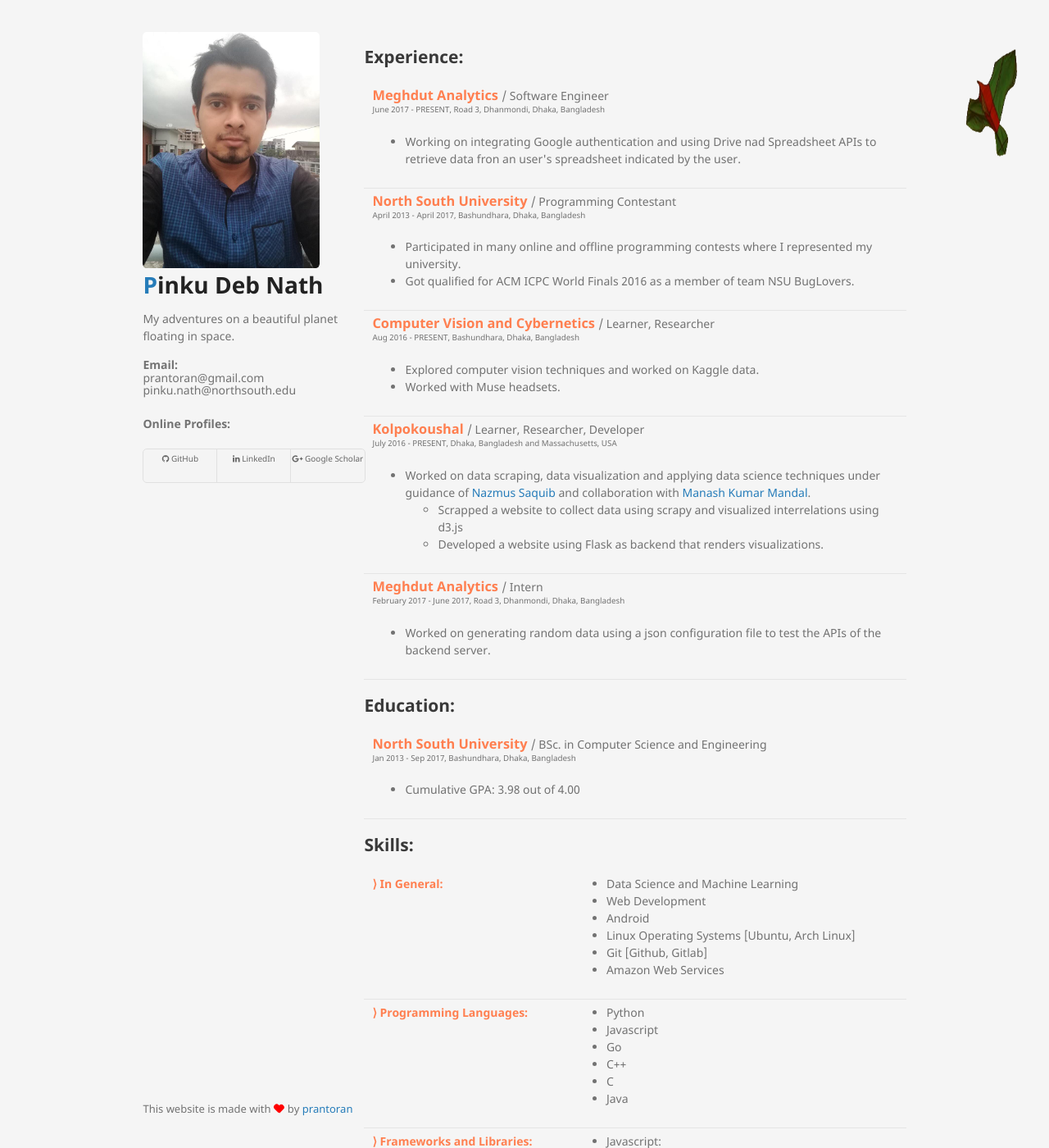
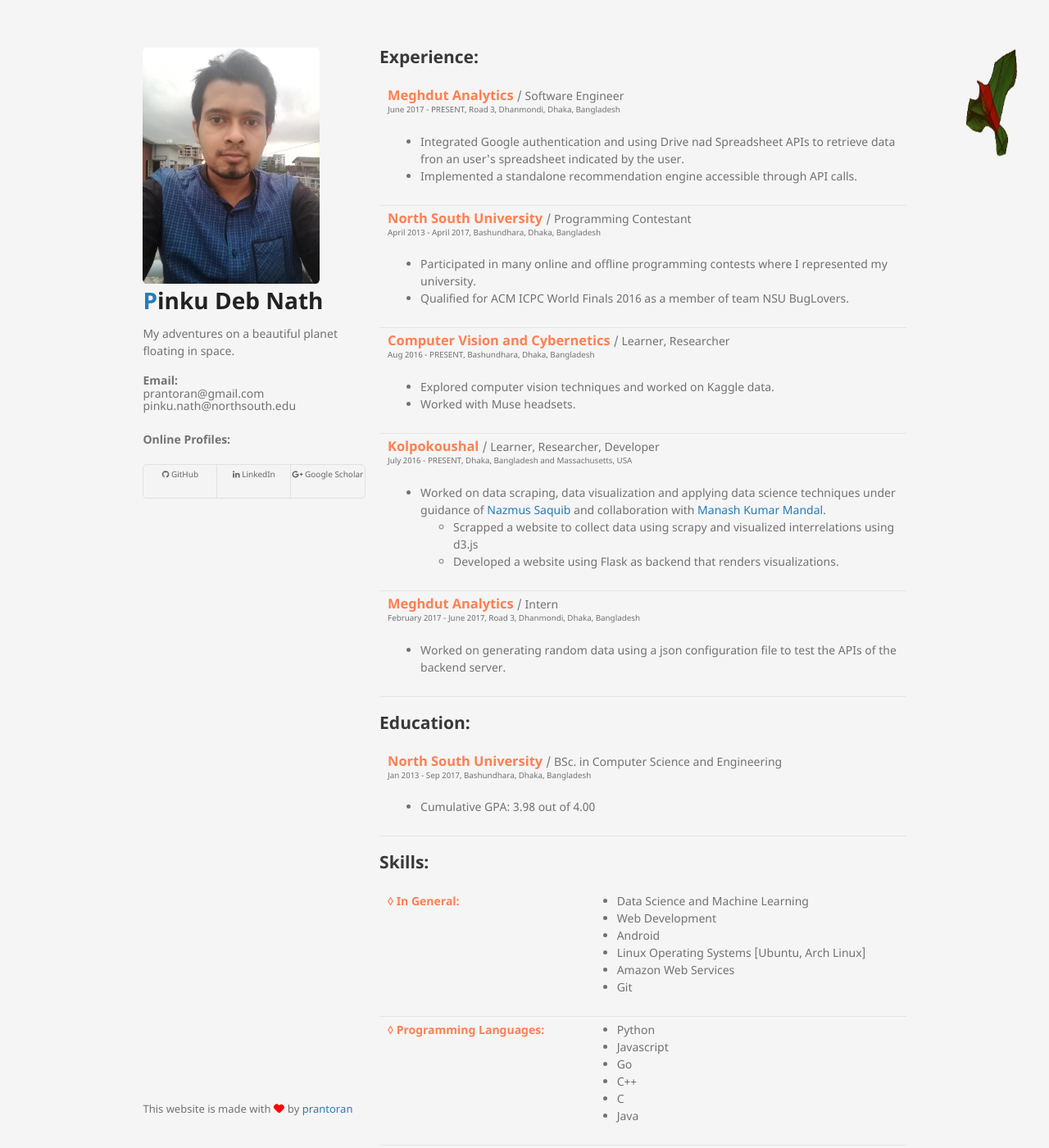
Before and after one commit to prantoran/yo, a Jekyll site: the page built from index.html, in a window 1280 px wide and 1400 px high. Shown: the whole window at 82% size. Built offline with Jekyll 4.4.1, drawn with Linux system fonts in a browser that asks for light colours; some of the changed text lies outside the part shown.

Commit message:
Update content

```diff
--- a/_layouts/default.html
+++ b/_layouts/default.html
@@ -20,7 +20,7 @@
   <body class='scrollbar' id='style-1'>
     <div class="wrapper">
       <header>
-        <img class='avatar avatar-lowmargintop' src="{{ '/assets/image/avatar.jpg?v=' | append: site.github.build_revision | relative_url }}" />
+        <img class='avatar' src="{{ '/assets/image/avatar.jpg?v=' | append: site.github.build_revision | relative_url }}" />
         <!-- <h1>{{ site.title | default: site.github.repository_name }}</h1> -->
         <h1><a>P</a>inku Deb Nath</h1>
         <p class='lowmargintop'>{{ site.description | default: site.github.project_tagline }}</p>
@@ -101,6 +101,6 @@
             ga('send', 'pageview');
         </script>
     {% endif %}
-    <img class='bird-graffiti' src="{{ '/assets/image/bdb.png' }}"
+    <img class='bird-graffiti' src="{{ '/assets/image/bdb.png?v='| append: site.github.build_revision | relative_url }}"
   </body>
 </html>
--- a/_sass/jekyll-theme-minimal.scss
+++ b/_sass/jekyll-theme-minimal.scss
@@ -173,7 +173,7 @@
 }
 
 section {
-  width:71%;
+  width:69%;
   float:right;
   padding-bottom:50px;
 }
--- a/assets/css/style.scss
+++ b/assets/css/style.scss
@@ -52,9 +52,6 @@
 .lowmargintop {
     margin-top: -2%;
 }
-.avatar-lowmargintop {
-    margin-top: -7%;
-}
 
 .footer-lowmarginbottom {
     margin-bottom: -1%;
--- a/index.html
+++ b/index.html
@@ -17,7 +17,10 @@
                 </p>
                 <ul>
                     <li>
-                        Working on integrating Google authentication and using Drive nad Spreadsheet APIs to retrieve data fron an user's spreadsheet indicated by the user.
+                        Integrated Google authentication and using Drive nad Spreadsheet APIs to retrieve data fron an user's spreadsheet indicated by the user.
+                    </li>
+                    <li>
+                        Implemented a standalone recommendation engine accessible through API calls.
                     </li>
                 </ul>
             </td>
@@ -37,7 +40,7 @@
                         Participated in many online and offline programming contests where I represented my university.
                     </li>
                     <li>
-                        Got qualified for ACM ICPC World Finals 2016 as a member of team NSU BugLovers.
+                        Qualified for ACM ICPC World Finals 2016 as a member of team NSU BugLovers.
                     </li>
                 </ul>
             </td>
@@ -132,9 +135,7 @@
     <table>
         <tr>
             <td class='rowheading boldfont' valign='top'>
-                <p >
-                    &rang; In General:
-                </p>
+                &loz; In General:
             </td>
             <td>
                 <ul>
@@ -151,10 +152,10 @@
                         Linux Operating Systems [Ubuntu, Arch Linux]
                     </li>
                     <li>
-                        Git [Github, Gitlab]
+                        Amazon Web Services
                     </li>
                     <li>
-                        Amazon Web Services
+                        Git
                     </li>
                 </ul>
             </td>
@@ -162,9 +163,7 @@
         </tr>
         <tr>
             <td class='rowheading boldfont' valign='top'>
-                <p >
-                    &rang; Programming Languages:
-                </p>
+                &loz; Programming Languages:
             </td>
             <td>
                 <ul>
@@ -192,9 +191,7 @@
         </tr>
         <tr class='noborder'>
             <td class='rowheading boldfont' valign='top'>
-                <p>
-                    &rang; Frameworks and Libraries:
-                </p>
+                &loz; Frameworks and Libraries:
             </td>
             <td>
                 <ul>
@@ -215,6 +212,9 @@
                     <li>
                         Python:
                         <ul>
+                            <li>
+                                keras
+                            </li>
                             <li>
                                 flask
                             </li>
```
Also changed, not shown: 3 other files.
